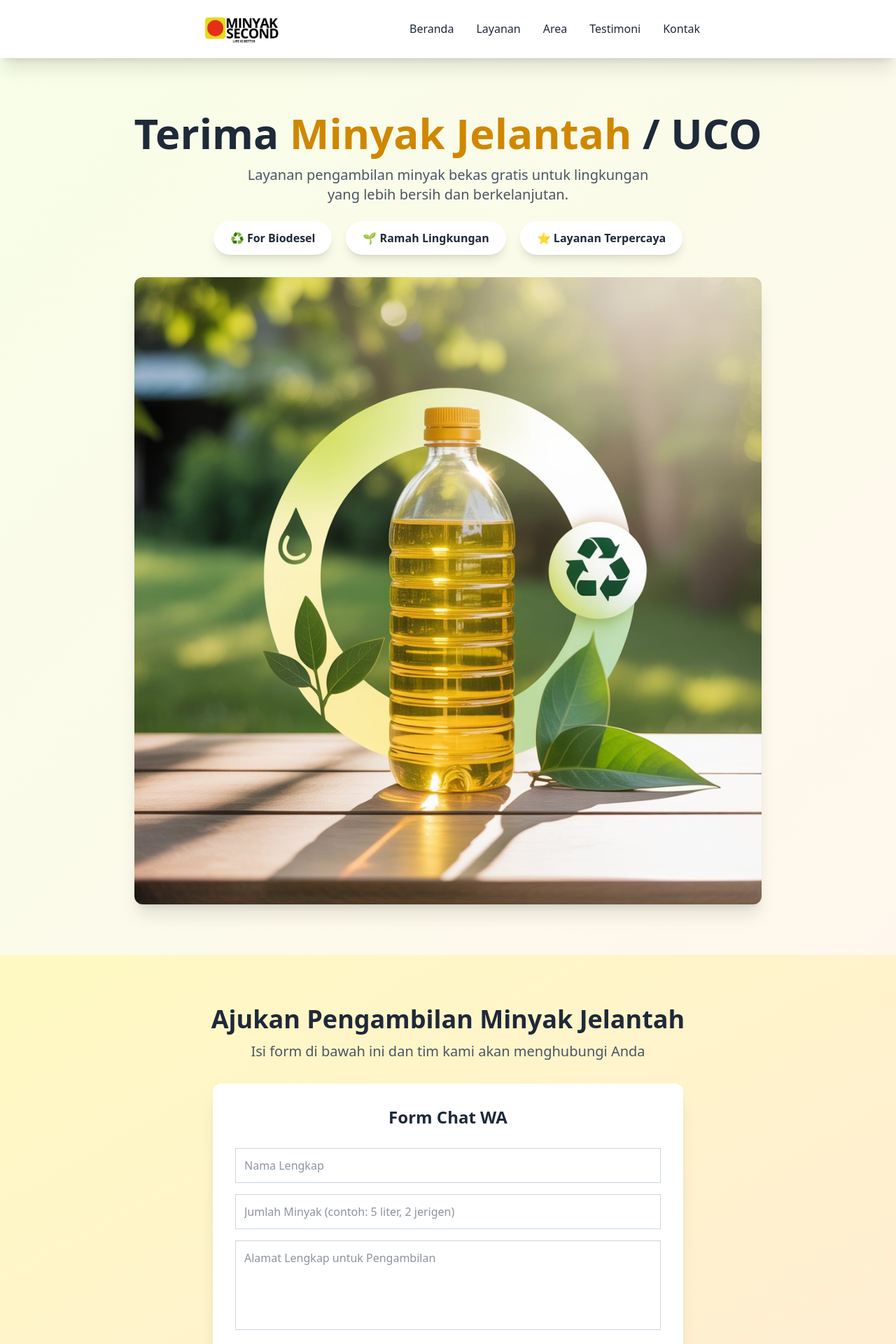
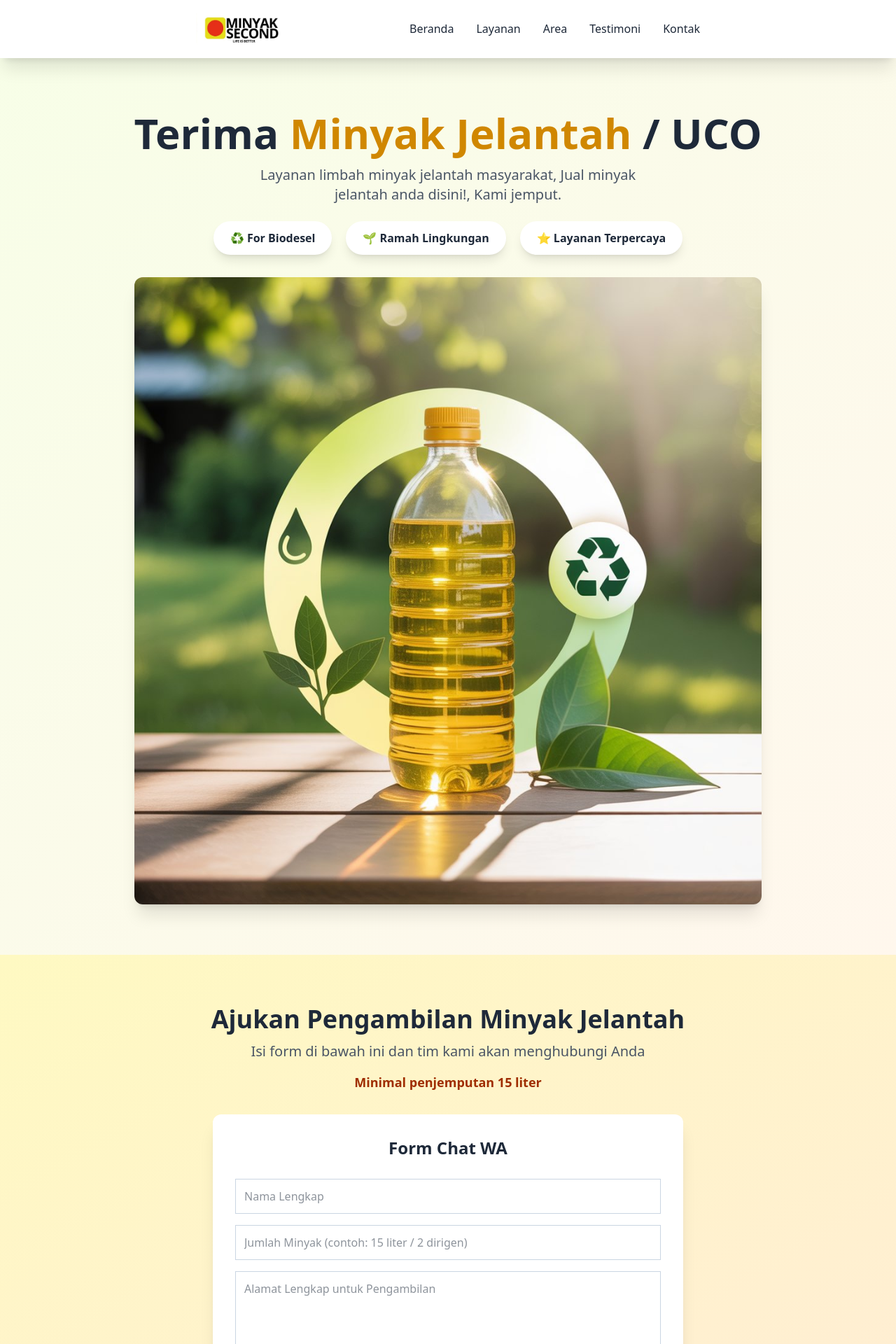
Before and after one commit to Wahyunianti/MinyakSecond, a React (Vite) app: page / in a window 1280 px wide. Shown: the top 1920 px of the page at 70% size. Built offline with nearby package versions, Linux system fonts and the light colour scheme; a web font is replaced by a local one.

Commit message:
FIX : data

```diff
--- a/src/App.tsx
+++ b/src/App.tsx
@@ -215,7 +215,7 @@ export default function App() {
             Terima <span className="text-yellow-600">Minyak Jelantah</span> / UCO
           </h2>
           <p className="text-gray-600 text-xl mb-6 md:w-1/2 mx-auto">
-            Layanan pengambilan minyak bekas gratis untuk lingkungan yang lebih bersih dan berkelanjutan.
+            Layanan limbah minyak jelantah masyarakat, Jual minyak jelantah anda disini!, Kami jemput.
           </p>
           <div className="flex justify-center flex-col md:flex-row mb-8 gap-5 flex-wrap">
             <span className="px-6 py-3 rounded-full bg-white font-semibold text-md shadow-lg">♻️ For Biodesel</span>
@@ -236,7 +236,8 @@ export default function App() {
       <Section id="layanan">
         <div className="py-18 bg-gradient-to-br from-yellow-100 to-orange-100 text-center px-6">
           <h3 className="text-4xl font-bold mb-3">Ajukan Pengambilan Minyak Jelantah</h3>
-          <p className="text-gray-600 mb-8 text-xl">Isi form di bawah ini dan tim kami akan menghubungi Anda</p>
+          <p className="text-gray-600 mb-4 text-xl">Isi form di bawah ini dan tim kami akan menghubungi Anda</p>
+          <p className="text-orange-800 mb-8 text-lg font-semibold">Minimal penjemputan 15 liter</p>
           <form onSubmit={handleSubmit} className="max-w-2xl mx-auto bg-white p-8 rounded-xl shadow-xl space-y-4">
             <p className="text-2xl font-bold mb-7">Form Chat WA</p>
             <input
@@ -255,7 +256,7 @@ export default function App() {
               onChange={handleChange}
               required
 
-              placeholder="Jumlah Minyak (contoh: 5 liter, 2 jerigen)"
+              placeholder="Jumlah Minyak (contoh: 15 liter / 2 dirigen)"
               className="w-full border border-slate-300 p-3 focus:outline-none focus:ring-2 focus:ring-yellow-400"
             />
             <textarea
```
